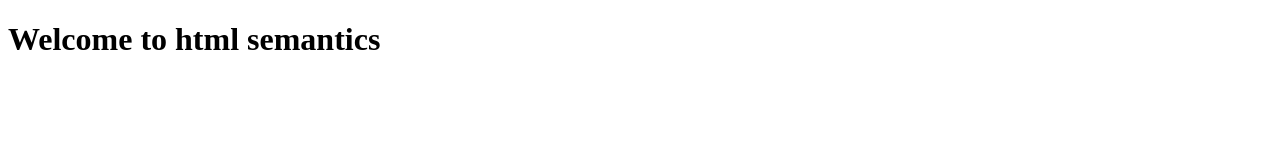
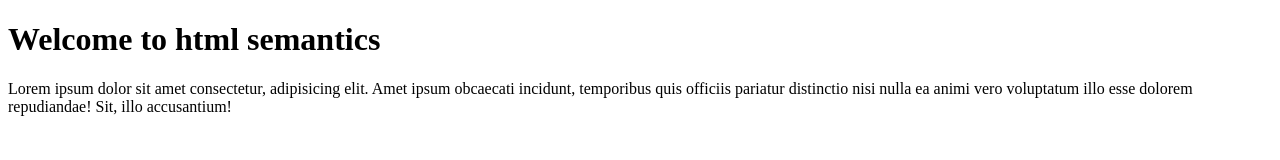
Before and after one commit to Serioton20/htmlsemantics, a plain HTML site: page index.html in a window 1280 px wide. Drawn offline with Linux system fonts and the light colour scheme.

Commit message:
Update index.html

```diff
--- a/index.html
+++ b/index.html
@@ -7,5 +7,6 @@
 </head>
 <body>
     <h1>Welcome to html semantics</h1>
+    <p>Lorem ipsum dolor sit amet consectetur, adipisicing elit. Amet ipsum obcaecati incidunt, temporibus quis officiis pariatur distinctio nisi nulla ea animi vero voluptatum illo esse dolorem repudiandae! Sit, illo accusantium!</p>
 </body>
 </html>
```
